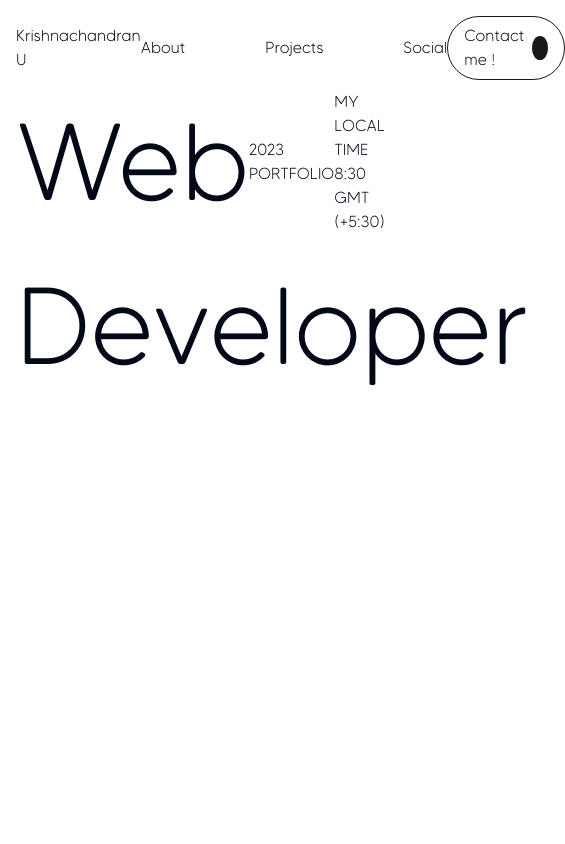
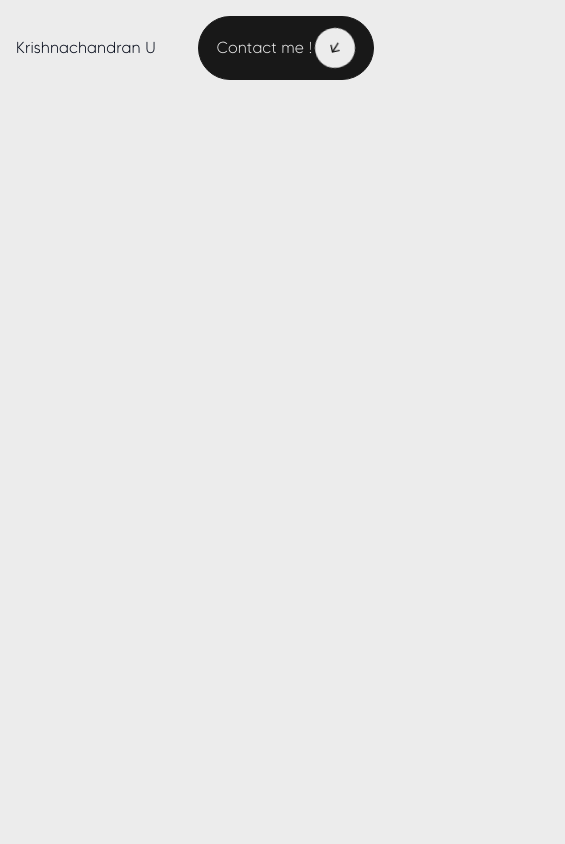
Before and after one commit to krishnachandran-u/krishnachandran, a Next.js app: page / in a window 390 px wide. Shown: the top 844 px of the page, 565 px wide, since content can reach past the window. Built offline with nearby package versions, Linux system fonts and the light colour scheme.

Commit message:
screen size logger and mobile version

```diff
--- a/src/app/globals.css
+++ b/src/app/globals.css
@@ -81,4 +81,5 @@
 
 body {
   scroll-behavior: smooth;
+  background-color: #ececec;
 }
--- a/src/app/page.tsx
+++ b/src/app/page.tsx
@@ -6,7 +6,9 @@ import ScreenSizeLogger from '@/components/ScreenSizeLogger';
 export default function Home() {
   return (
     <>
+    {/*
       <ScreenSizeLogger />
+    */}
       <Hero />
     </>
   )
--- a/src/components/Hero.tsx
+++ b/src/components/Hero.tsx
@@ -10,14 +10,14 @@ export default function Hero() {
   return (
     <>
         <main className = {styles.root}>
-            <div className = {styles.desktop}>
+            <div className = {`${styles.desktop}`}>
                 <div className = {styles.pageOne}>
                     <FadeInWhenVisible flow = "down">
                     <div className = {styles.nav}>
                         <div className = {styles.name}>
                                 Krishnachandran U
                         </div>
-                        <div className = {styles.mid}>
+                        <div className = {`${styles.mid}`}>
                             <div className = {styles.midElement}>About</div>
                             <div className = {styles.midElement}>Projects</div>
                             <div className = {styles.midElement}>Social</div>
@@ -31,18 +31,18 @@ export default function Hero() {
                     </div>
                     </FadeInWhenVisible>
                     <div className = {styles.main}>
-                        <div className = {styles.web}>
+                        <div className = {`${styles.web}`}>
                             <FadeInWhenVisible flow = "up">
                             Web
                             </FadeInWhenVisible>
                             <FadeInWhenVisible>
-                            <div className  = {styles.portfolio2023}>
+                            <div className  = {`${styles.portfolio2023}`}>
                                 2023<br />
                                 PORTFOLIO
                             </div>
                             </FadeInWhenVisible>
                             <FadeInWhenVisible>
-                            <div className = {styles.localTime}>
+                            <div className = {`${styles.localTime}`}>
                                 MY LOCAL TIME 8:30<br />
                                 GMT (+5:30)
                             </div>
@@ -54,7 +54,7 @@ export default function Hero() {
                     </div>
                 </div>
                 <div className = {styles.pageTwo}>
-                    <FadeInWhenVisible flow = "top">
+                    <FadeInWhenVisible flow = "right">
                         <div className = {styles.description}>
                             In the vast full-stack landscape, I explore both frontend and backend realms, mastering design and user experience principles. On this exciting journey, I craft interfaces that seamlessly combine functionality and visual allure.
                         </div>
@@ -71,9 +71,17 @@ export default function Hero() {
             </div>
 
 
-            <div>
-                <div>
-
+            <div className = {`${styles.mobile} hidden md:flex`}>
+                <div className = {styles.nav}>
+                    <div className = {styles.name}>
+                            Krishnachandran U
+                    </div>
+                    <div className = {styles.button}>
+                        <div className = {styles.contact}>Contact me !</div>
+                        <div className = {styles.circle}>
+                            <MdArrowOutward className = {styles.arrow} color = "#181818" />
+                        </div>
+                    </div>
                 </div>
             </div>
         </main>
--- a/src/components/ScreenSizeLogger.tsx
+++ b/src/components/ScreenSizeLogger.tsx
@@ -28,5 +28,9 @@ export default function ScreenSizeLogger() {
 
     }, [screenWidth, screenHeight]);
 
-    return null;
+    return(
+        <div className = "absolute z-10 top-0 right-0 border bg-white rounded border-black">
+            {screenWidth} X {screenHeight}
+        </div>
+    );
 };
--- a/src/styles/Hero.module.scss
+++ b/src/styles/Hero.module.scss
@@ -32,6 +32,12 @@
 .root {
     font-family: 'Tommy-Soft-Light', sans-serif;
 
+    @media only screen and (max-width: 768px) {
+        .desktop {
+            display: none;
+        }
+    }
+
     .desktop {
         box-sizing: border-box;
         margin: 0;
@@ -45,6 +51,7 @@
             padding: 1rem;
             display: flex;
             flex-direction: column;
+            justify-content: space-between;
 
             .nav {
                 display: flex;
@@ -108,7 +115,15 @@
             .main {
             display: flex;
             flex-direction: column;
-            font-size: 28vmin;
+            font-size: 13rem;
+
+                @media only screen and (max-width: 1010px) { font-size: 12rem; }
+                @media only screen and (max-width: 940px) { font-size: 11rem; }
+                @media only screen and (max-width: 850px) { font-size: 10rem; }
+                @media only screen and (max-width: 780px) { font-size: 9rem; }
+                @media only screen and (max-width: 700px) { font-size: 8rem; }
+                @media only screen and (max-width: 630px) { font-size: 7rem; }
+                @media only screen and (max-width: 570px) { font-size: 6rem; }
 
                 .web {
                     display: flex;
@@ -134,6 +149,7 @@
             width: 100vw;
 
             .description {
+                display: flex;
                 margin-left: 2rem;
                 width: 75vw;
                 font-size: 2rem;
@@ -191,4 +207,64 @@
             }
         }
     }
+
+    .mobile {
+        display: none;
+        flex-direction: column;
+        justify-content: space-between;
+        padding: 1rem;
+
+        .nav {
+            display: flex;
+            flex-direction: row;
+            justify-content: space-between;
+            align-items: center;
+
+
+            .button {
+                display: flex;
+                justify-content: space-around;
+                align-items: center;
+                width: 11rem;
+                height: 4rem;
+                margin: 0;
+                padding: 1rem;
+                border-radius: 100px;
+                border: 1px solid #181818;
+                color: #ececec;
+                background-color: #181818;
+
+                @keyframes rotate360 {
+                    0% {
+                        transform: rotate(0deg);
+                    }
+
+                    100% {
+                        transform: rotate(360deg);
+                    }
+                }
+
+                .circle {
+                    display: flex;
+                    justify-content: center;
+                    align-items: center;
+                    background-color: #ececec;
+                    border-radius: 50%;
+                    width: 2.5rem;
+                    height: 2.5rem;
+                    animation: rotate360 infinite 1s ease-in-out;
+
+                    .arrow {
+                        width: 2rem;
+                    }
+                }
+            }
+        }
+    }
+
+    @media only screen and (min-width: 0px) and (max-width: 768px) {
+        .mobile {
+            display: flex;
+        }
+    }
 }
```
